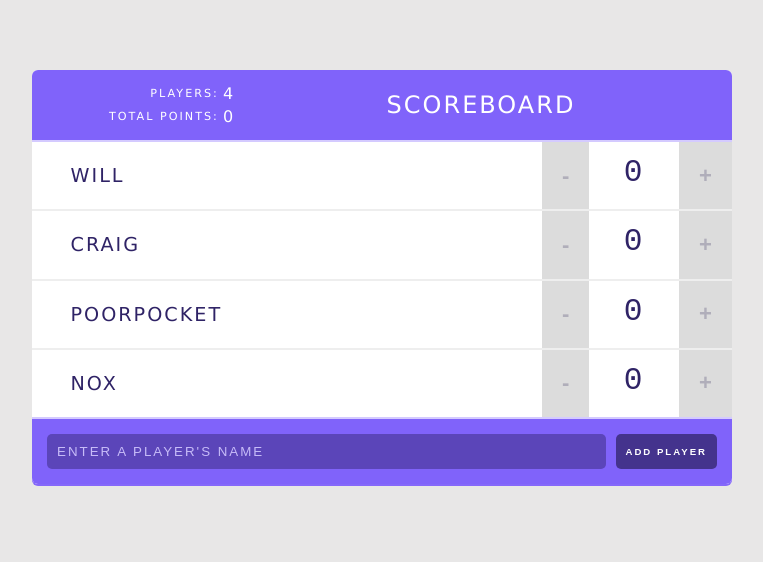
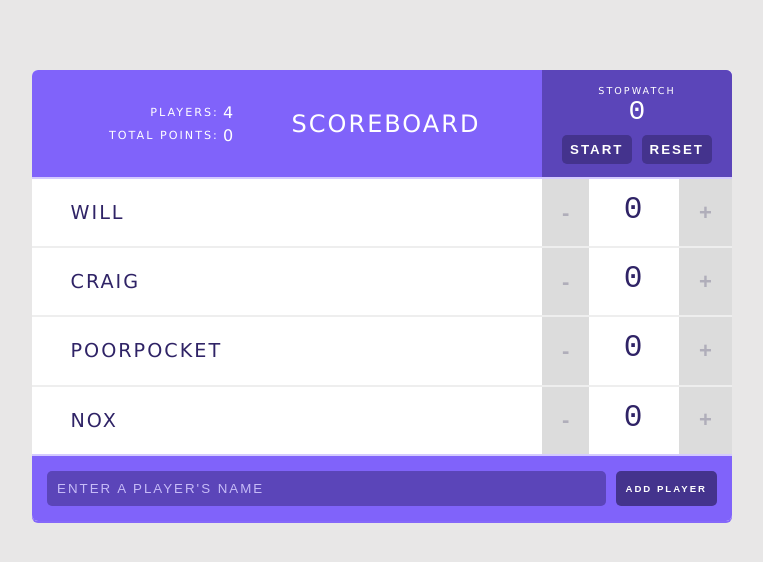
Before and after one commit to wmompie/scoreboard, a React (Create React App) app: page / in a window 1280 px wide. Shown: the top 562 px of the page, without its empty margins (258-1021 px from the left). Built offline with nearby package versions, Linux system fonts and the light colour scheme.

Commit message:
built the structure of the stopwatch component

```diff
--- a/src/components/Header.js
+++ b/src/components/Header.js
@@ -1,5 +1,6 @@
 import React, {Component} from 'react';
 import Stats from './Stats';
+import Stopwatch from './Stopwatch';
 
 class Header extends Component {
   render() {
@@ -8,6 +9,7 @@
         <header>
           <Stats players={this.props.players}/>
           <h1>{this.props.title}</h1>
+          <Stopwatch />
         </header>
       </div>
     );
--- /dev/null
+++ b/src/components/Stopwatch.js
@@ -0,0 +1,16 @@
+import React, {Component} from 'react';
+
+class Stopwatch extends Component {
+  render() {
+    return (
+      <div className="stopwatch">
+        <h2>Stopwatch</h2>
+        <span className="stopwatch-time">0</span>
+        <button>Start</button>
+        <button>Reset</button>
+      </div>
+    );
+  }
+}
+
+export default Stopwatch;
```
